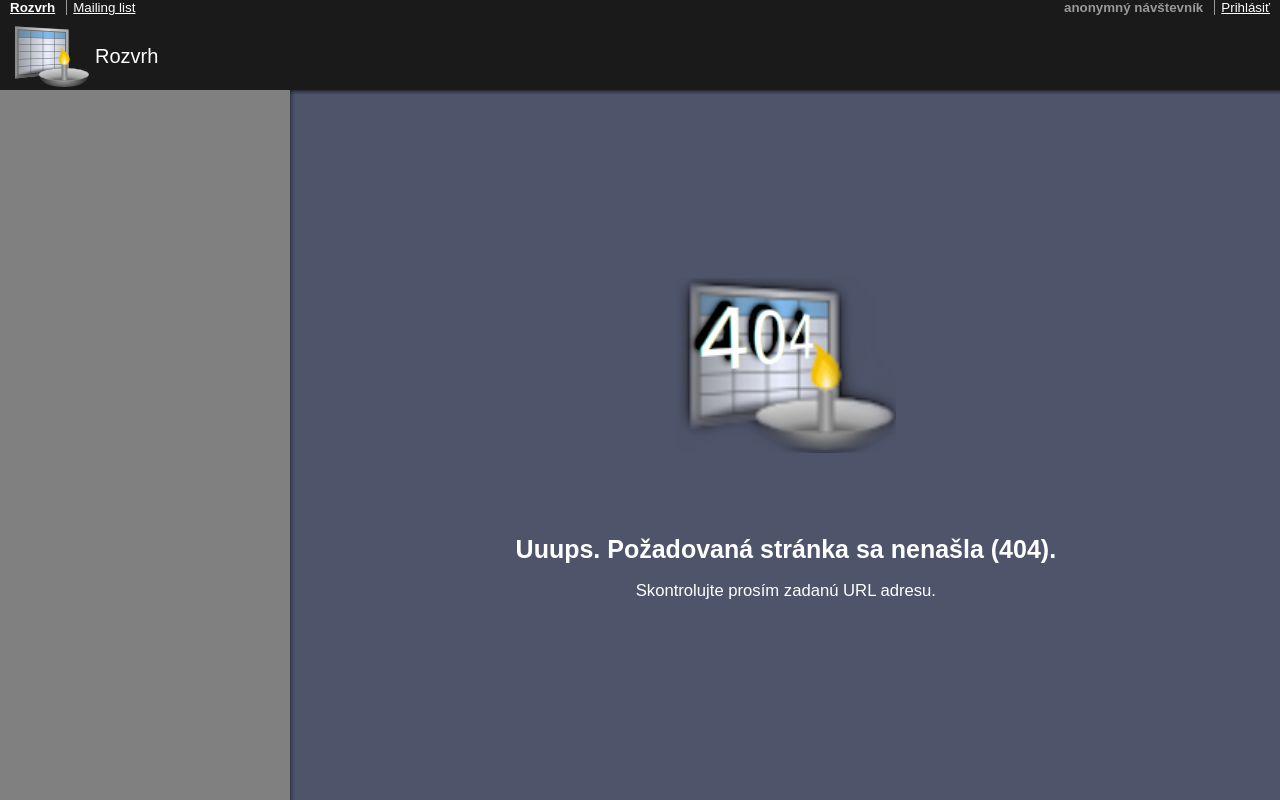
After one commit to danshaman05/candle2, a Flask app: template candle/templates/errors/404.html in a window 1280 px wide. The commit adds this page. Run offline with Flask 2, Linux system fonts and the light colour scheme; the template is opened without the code that fills it, so the values that code supplies are empty; parts of the project's set-up code (start-up, migrations or seed data) failed here and were passed over; some libraries are stand-ins or nearby versions.

Commit message:
handling errors 403, 404 and 500

```diff
--- a/candle/__init__.py
+++ b/candle/__init__.py
@@ -37,6 +37,7 @@ def create_app(config_class=Config):
     from candle.auth.views import auth
     from candle.timetable_manager.views import timetable_manager
     from candle.search.routes import search
+    from candle.errors.handlers import errors
 
     app.register_blueprint(timetable, url_prefix=Config.SERVER_PATH)
     app.register_blueprint(rooms, url_prefix=Config.SERVER_PATH)
@@ -45,5 +46,6 @@ def create_app(config_class=Config):
     app.register_blueprint(auth, url_prefix=Config.SERVER_PATH)
     app.register_blueprint(timetable_manager, url_prefix=Config.SERVER_PATH)
     app.register_blueprint(search, url_prefix=Config.SERVER_PATH)
+    app.register_blueprint(errors, url_prefix=Config.SERVER_PATH)
 
     return app
--- a/candle/static/css/main.css
+++ b/candle/static/css/main.css
@@ -365,7 +365,6 @@ ul.vysledky_hladania li+li {
     bottom: 2px;
     right: 2px;
 }
-
 
 
 .predmet table.vysledky {
@@ -809,3 +808,19 @@ ul.quickswitch li a {
     /*right: 0;*/
     overflow: hidden;
 }
+
+.error {
+    text-align: center;
+    margin: 10%;
+    font-size: 1.25em;
+}
+
+.error.image404 {
+    min-width: 100px;
+    max-width: 220px;
+    width: 30%;
+}
+
+/*.error.image404 {*/
+/*    text-align: center;*/
+/*}*/
--- /dev/null
+++ b/candle/templates/errors/404.html
@@ -0,0 +1,8 @@
+{% extends "base.html" %}
+{% block obsah_in %}
+    <div class="error error404">
+        <img class="error image404" src="{{url_for('static', filename='images/error-404.png')}}" align="middle" alt=""/>
+        <h1>Uuups. Požadovaná stránka sa nenašla (404).</h1>
+        <p>Skontrolujte prosím zadanú URL adresu.</p>
+    </div>
+{% endblock %}
--- a/candle/timetable/views.py
+++ b/candle/timetable/views.py
@@ -14,6 +14,9 @@ def user_timetable(id_):
     id_ = int(id_)
     user_timetables = current_user.timetables
     ut = UserTimetable.query.get(id_)
+    if ut is None:
+        return render_template('errors/404.html'), 404
+
     lessons = ut.lessons.order_by(Lesson.day, Lesson.start).all()
     t = Timetable(lessons)
     if t is None:
```
Also changed, not shown: candle/errors/handlers.py (added, +15 -0 lines), candle/templates/errors/403.html (added, +7 -0 lines), candle/templates/errors/500.html (added, +7 -0 lines), candle/errors/__init__.py (added), candle/static/images/error-404.png (added).
